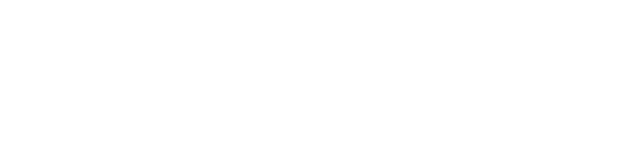
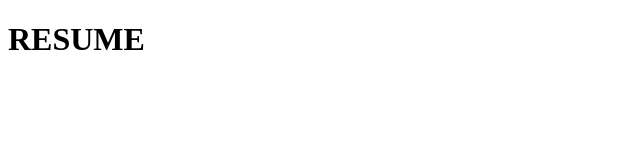
Before and after one commit to rubthira/git-scm-akhir, a plain HTML site: page index.html in a window 1280 px wide. Shown: the whole page, without its empty margins (0-640 px from the left). Drawn offline with Linux system fonts and the light colour scheme.

Commit message:
Update index.html

```diff
--- a/index.html
+++ b/index.html
@@ -6,6 +6,6 @@
     <title>Document</title>
 </head>
 <body>
-    <h1></h1>
+    <h1>RESUME</h1>
 </body>
 </html>
```
